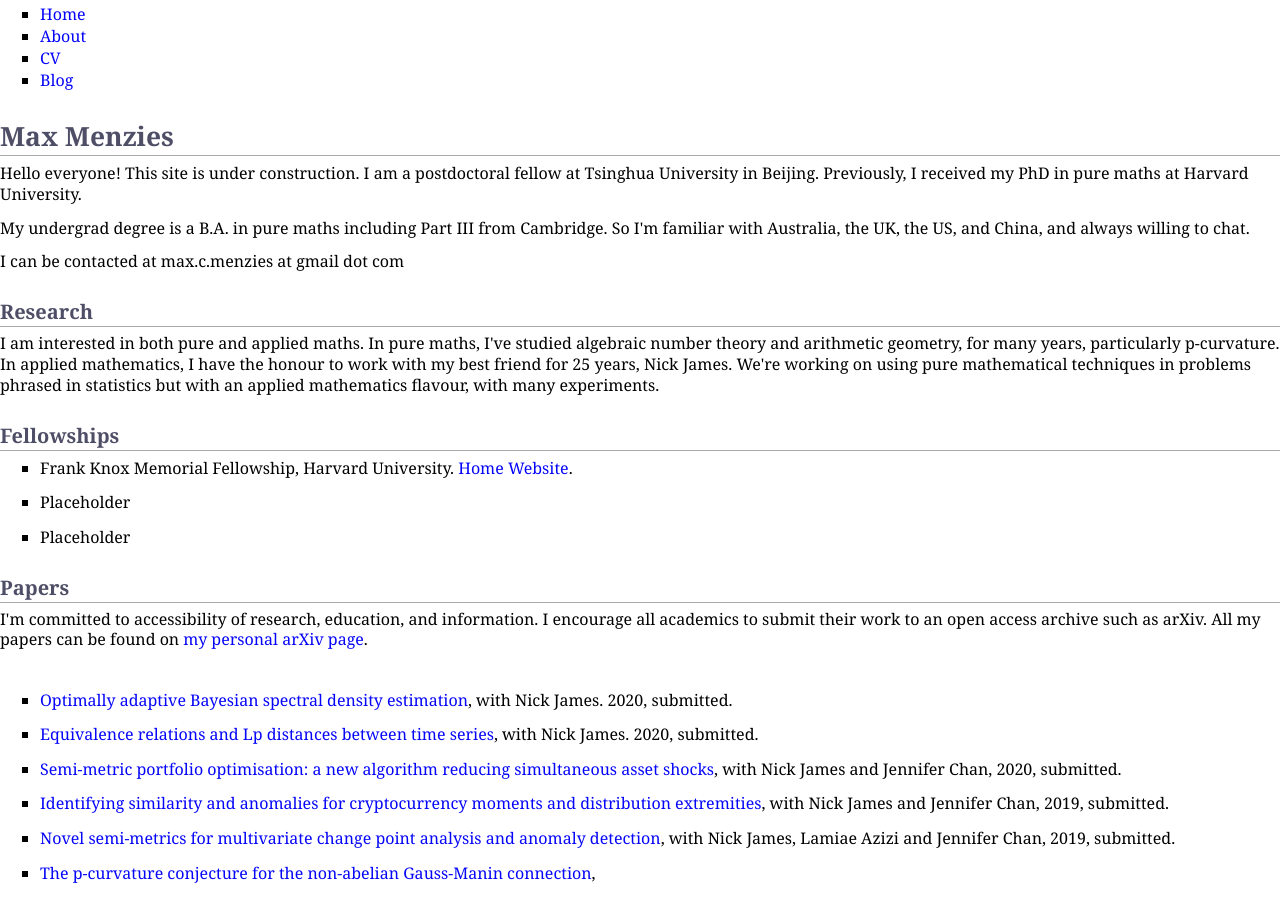
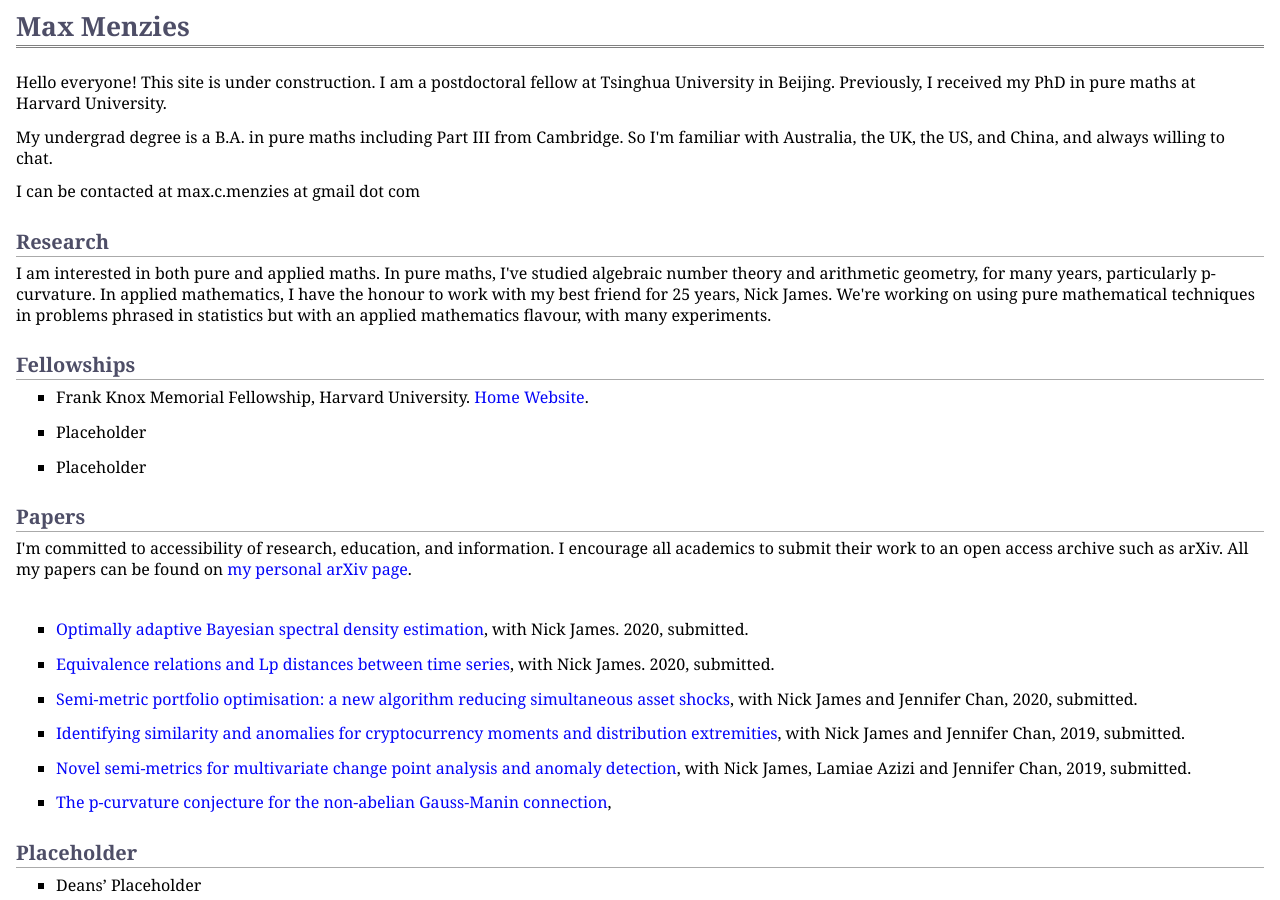
Before and after one commit to MaxMenzies/maxmenzies.com, a Jekyll site: the page index.html, which Jekyll copies as it is, in a window 1280 px wide and 900 px high. Built offline with Jekyll 4.4.1, drawn with Linux system fonts in a browser that asks for light colours; some of the changed text lies outside the part shown.

Commit message:
Update index.html

```diff
--- a/index.html
+++ b/index.html
@@ -1,7 +1,15 @@
----
-layout: default
-title: Hank Quinlan, Horrible Cop
----
+<!DOCTYPE html PUBLIC "-//W3C//DTD XHTML 1.1//EN"
+  "http://www.w3.org/TR/xhtml11/DTD/xhtml11.dtd">
+<html xmlns="http://www.w3.org/1999/xhtml" xml:lang="en">
+<head>
+<meta name="generator" content="jemdoc, see http://jemdoc.jaboc.net/" />
+<meta http-equiv="Content-Type" content="text/html;charset=utf-8" />
+<link rel="stylesheet" href="/css/main.css" type="text/css" />
+<title>Max Menzies</title>
+</head>
+<body>
+<div id="layout-content">
+<div id="toptitle">
 <h1>Max Menzies</h1>
 </div>
 <p>Hello everyone! This site is under construction. I am a postdoctoral fellow at Tsinghua University in Beijing. Previously, I received my PhD in pure maths at Harvard University.
@@ -88,3 +96,5 @@ title: Hank Quinlan, Horrible Cop
 <h2>Non-mathematical</h2>
 <p>Placeholder</p>
 </div>
+</body>
+</html>
```
